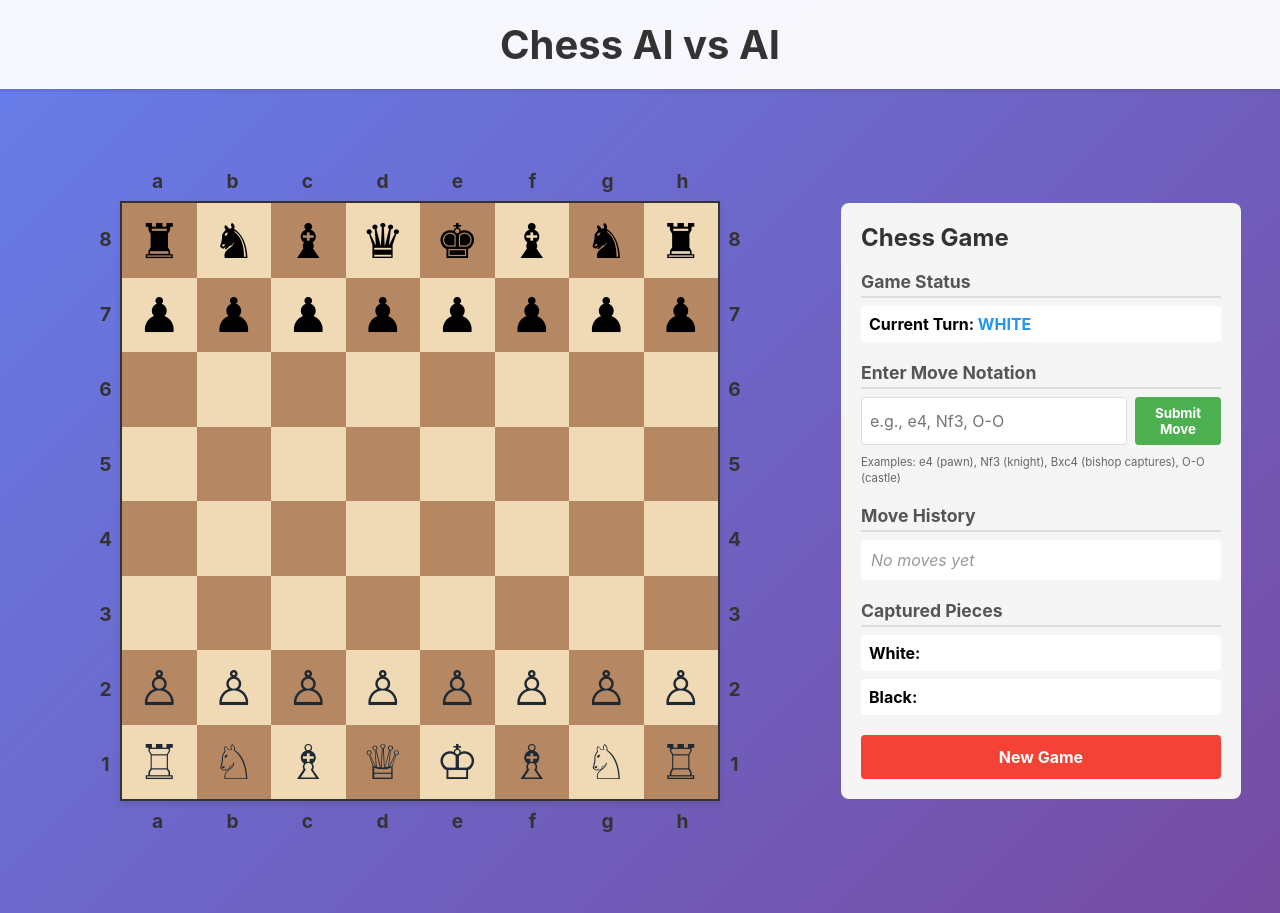
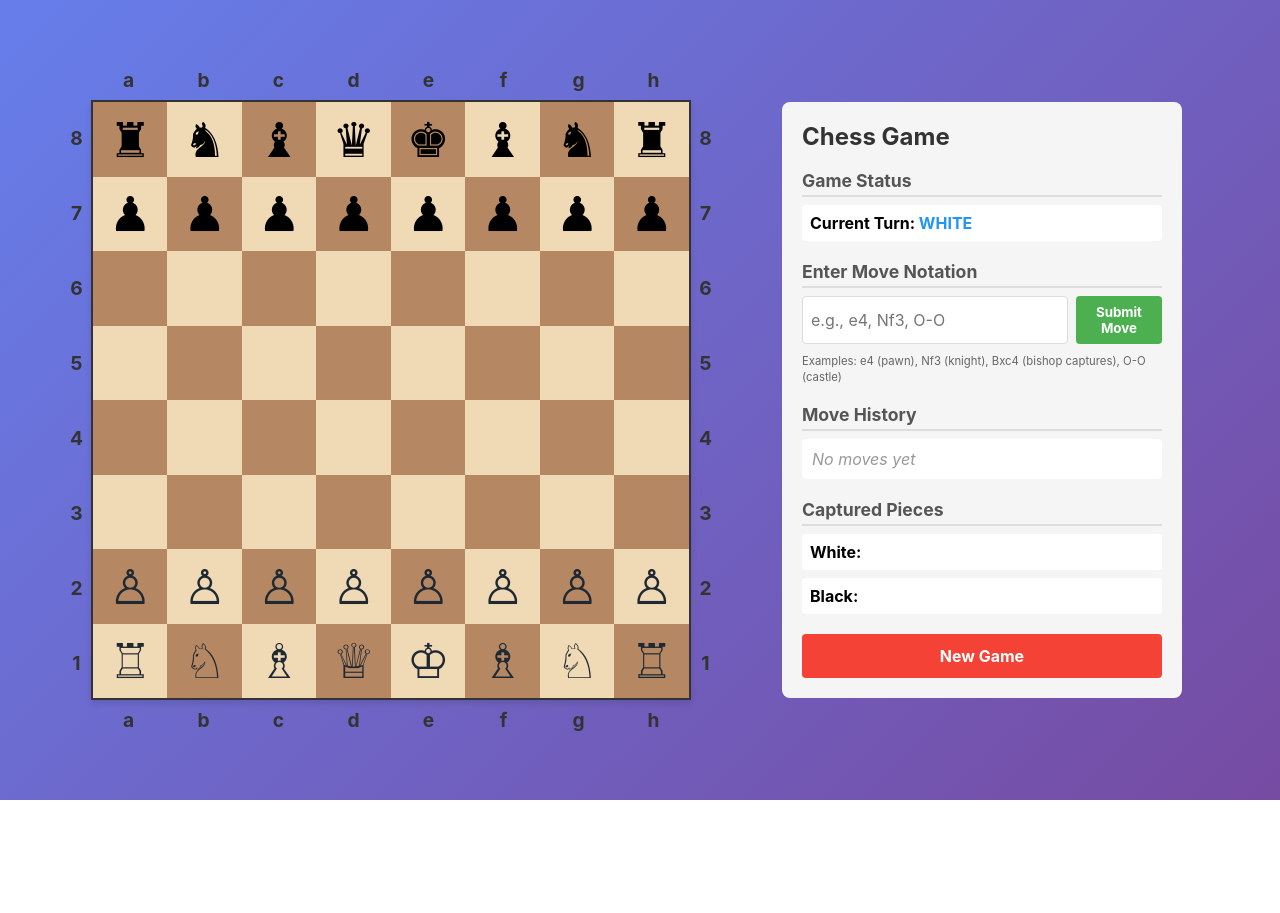
Before and after one commit to JenkaBY/chess-ai, an Angular app in the folder ui/: page / in a window 1280 px wide. After the commit the page ends 800 px from the top, so only its background shows below. Built offline with nearby package versions, Linux system fonts and the light colour scheme.

Commit message:
feat: improve main screen

```diff
--- a/ui/src/app/app.css
+++ b/ui/src/app/app.css
@@ -22,11 +22,12 @@ header h1 {
 main.game-container {
   flex: 1;
   display: flex;
-  justify-content: center;
+  justify-content: flex-start;
   align-items: center;
   gap: 40px;
-  padding: 40px 20px;
-  flex-wrap: wrap;
+  padding: 0 40px 0 40px;
+  flex-wrap: nowrap;
+  overflow: hidden;
 }
 
 footer {
--- a/ui/src/app/app.html
+++ b/ui/src/app/app.html
@@ -1,7 +1,7 @@
 <div class="app-container">
-  <header>
-    <h1>{{ title() }}</h1>
-  </header>
+  <!--  <header>-->
+  <!--    <h1>{{ title() }}</h1>-->
+  <!--  </header>-->
 
   <main class="game-container">
     <app-chess-board/>
--- a/ui/src/app/components/chess-board/chess-board.component.css
+++ b/ui/src/app/components/chess-board/chess-board.component.css
@@ -1,8 +1,10 @@
 .chess-board-container {
   position: relative;
   display: inline-block;
-  padding: 40px 60px;
+  padding: 20px 30px;
   background: transparent;
+  max-width: 100%;
+  box-sizing: border-box;
 }
 
 .board-main-row {
@@ -14,8 +16,10 @@
 .chess-board {
   display: grid;
   grid-template-rows: repeat(8, 1fr);
-  width: 600px;
-  height: 600px;
+  width: min(600px, 80vw);
+  height: min(600px, 80vw);
+  max-width: 600px;
+  max-height: 600px;
   border: 2px solid #333;
   box-shadow: 0 4px 6px rgba(0, 0, 0, 0.1);
   position: relative;
@@ -30,7 +34,8 @@
   display: flex;
   flex-direction: row;
   justify-content: space-between;
-  width: 600px;
+  width: min(600px, 80vw);
+  max-width: 600px;
   margin: 0 auto;
   font-weight: bold;
   color: #333;
@@ -58,7 +63,8 @@
   display: flex;
   flex-direction: column;
   justify-content: space-between;
-  height: 600px;
+  height: min(600px, 80vw);
+  max-height: 600px;
   font-weight: bold;
   color: #333;
   font-size: 1.2rem;
--- a/ui/src/app/components/game-info/game-info.component.css
+++ b/ui/src/app/components/game-info/game-info.component.css
@@ -4,6 +4,10 @@
   border-radius: 8px;
   min-width: 300px;
   max-width: 400px;
+  max-height: calc(100vh - 100px);
+  overflow-y: auto;
+  overflow-x: hidden;
+  align-self: center;
 }
 
 h2 {
```
